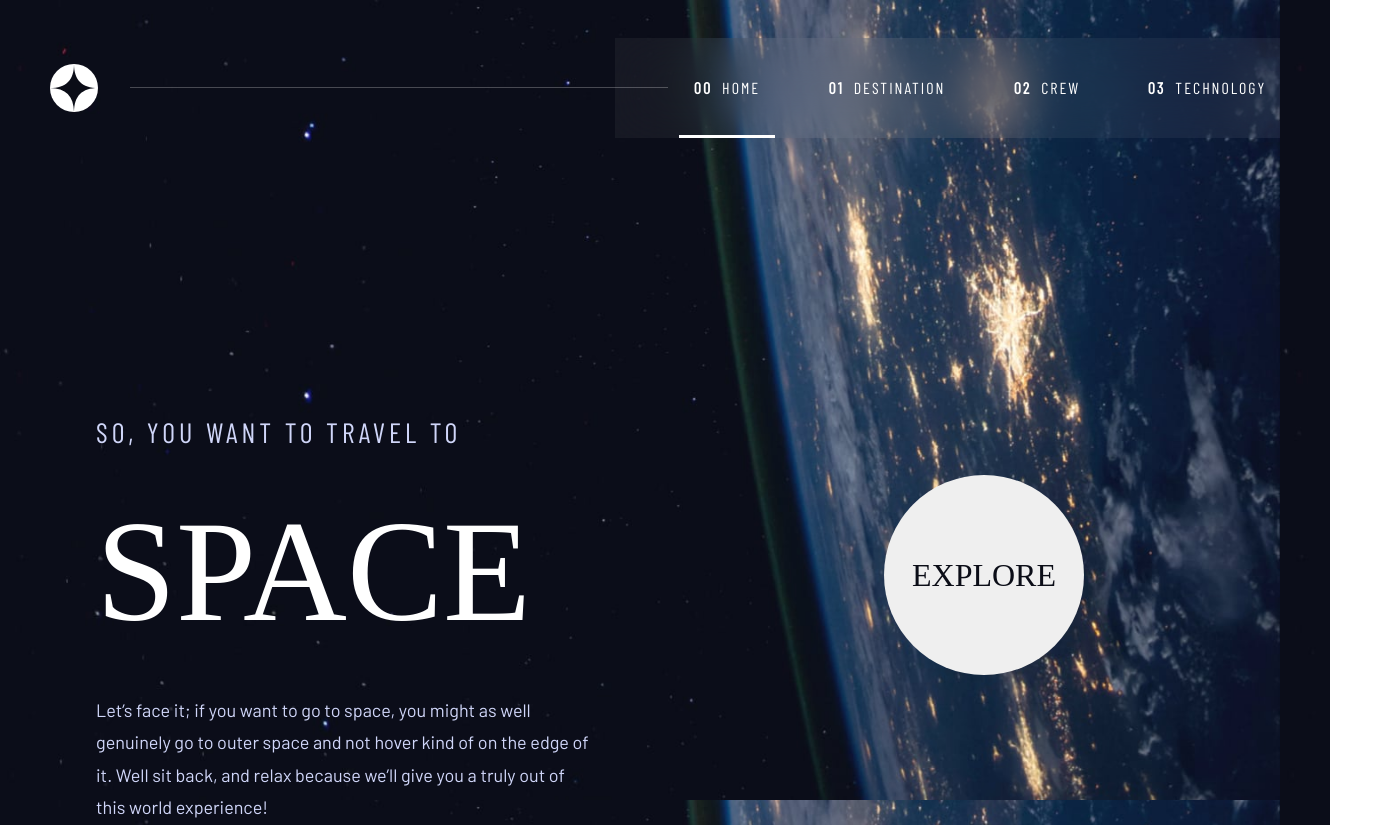
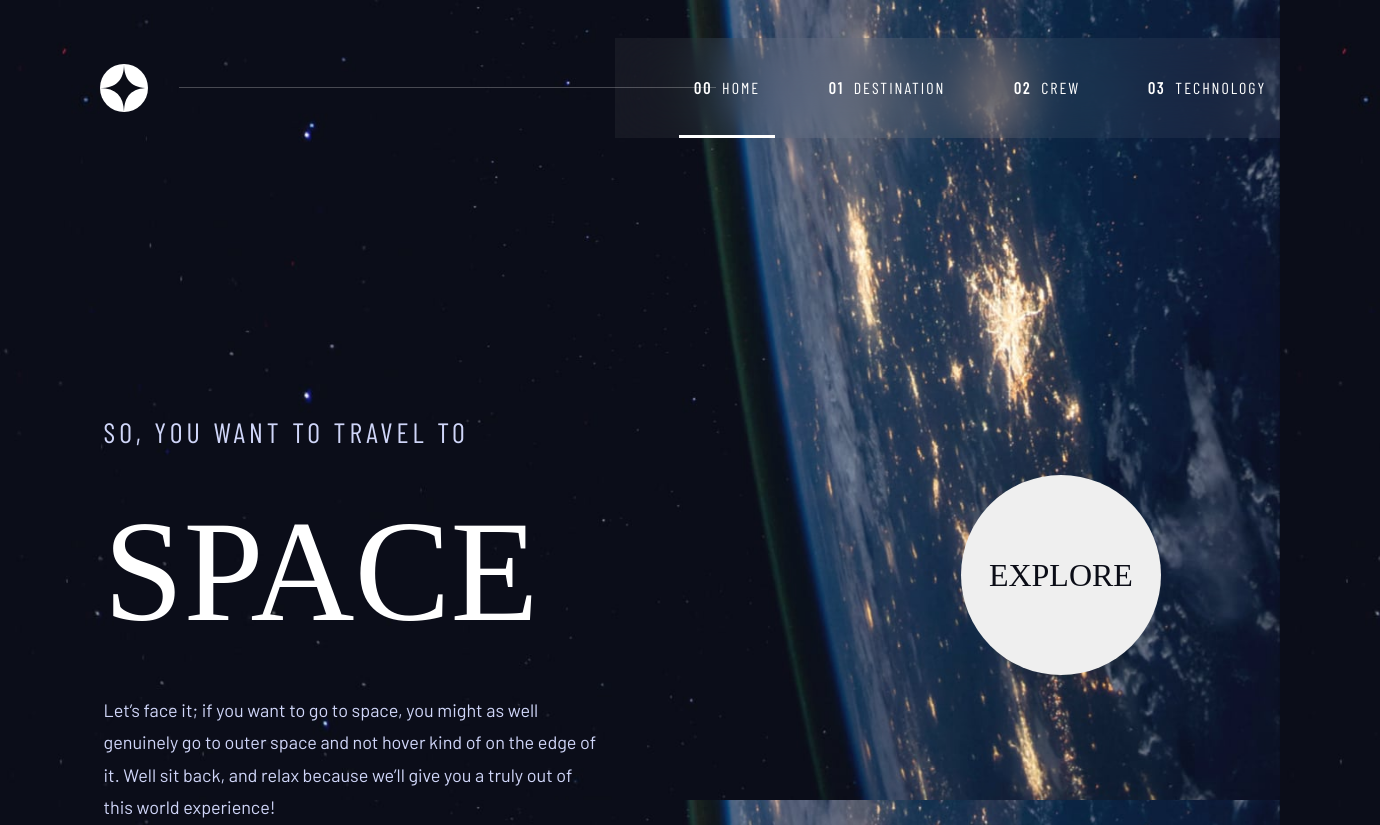
Before and after one commit to Jaime-Cont/space-tourism-website, a plain HTML site: page index.html in a window 1280 px wide. Shown: the whole page, 1380 px wide, since content can reach past the window. Drawn offline with nearby package versions, Linux system fonts and the light colour scheme; a web font is replaced by a local one.

Commit message:
Update home-css.css

```diff
--- a/css-files/home-css.css
+++ b/css-files/home-css.css
@@ -127,13 +127,15 @@ body {
     background-size: cover;
     height: 100%;
     color: var(--white);
-    overflow: hidden;
+    overflow-x: hidden;
+    min-width: fit-content;
 }
 
 /* HOMEPAGE ELEMENTS */
 header {
     display: flex;
-    margin: 50px 50px;
+    margin: 50px 0;
+    padding-left: 50px;
     align-items: center;
     height: 75px;
     width: 100vw;
@@ -361,7 +363,7 @@ hr {
     /* DESIGN */
     header {
         display: flex;
-        margin: 10px 50px;
+        margin: 10px 0;
         align-items: center;
         height: 75px;
         width: 100vw;
@@ -449,7 +451,7 @@ hr {
     }
 }
 
-@media only screen and (min-width: 992px) {
+@media only screen and (min-width: 1025px) {
 
     /* DESKTOPS ONWARDS */
     /* BODY */
```
